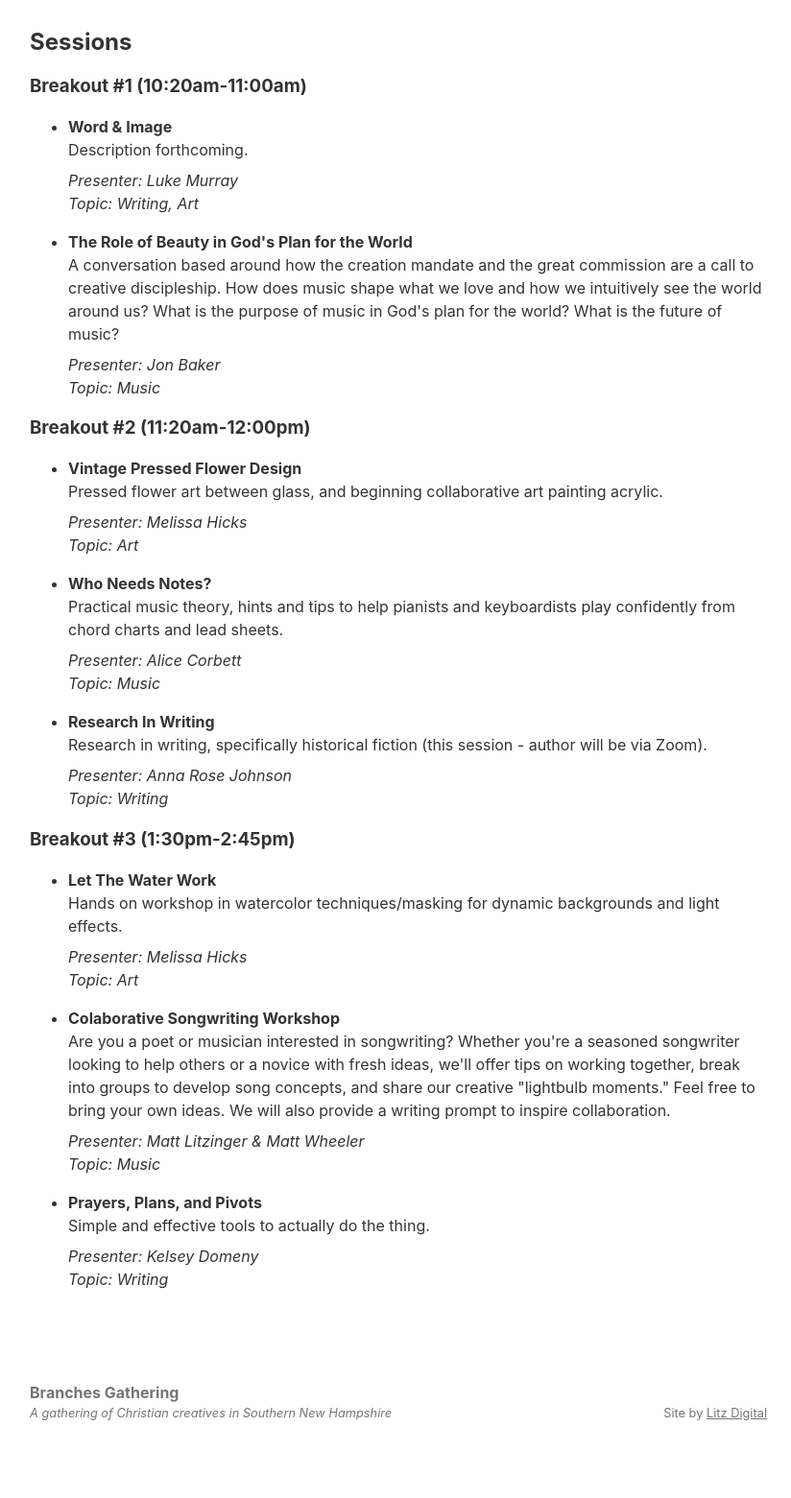
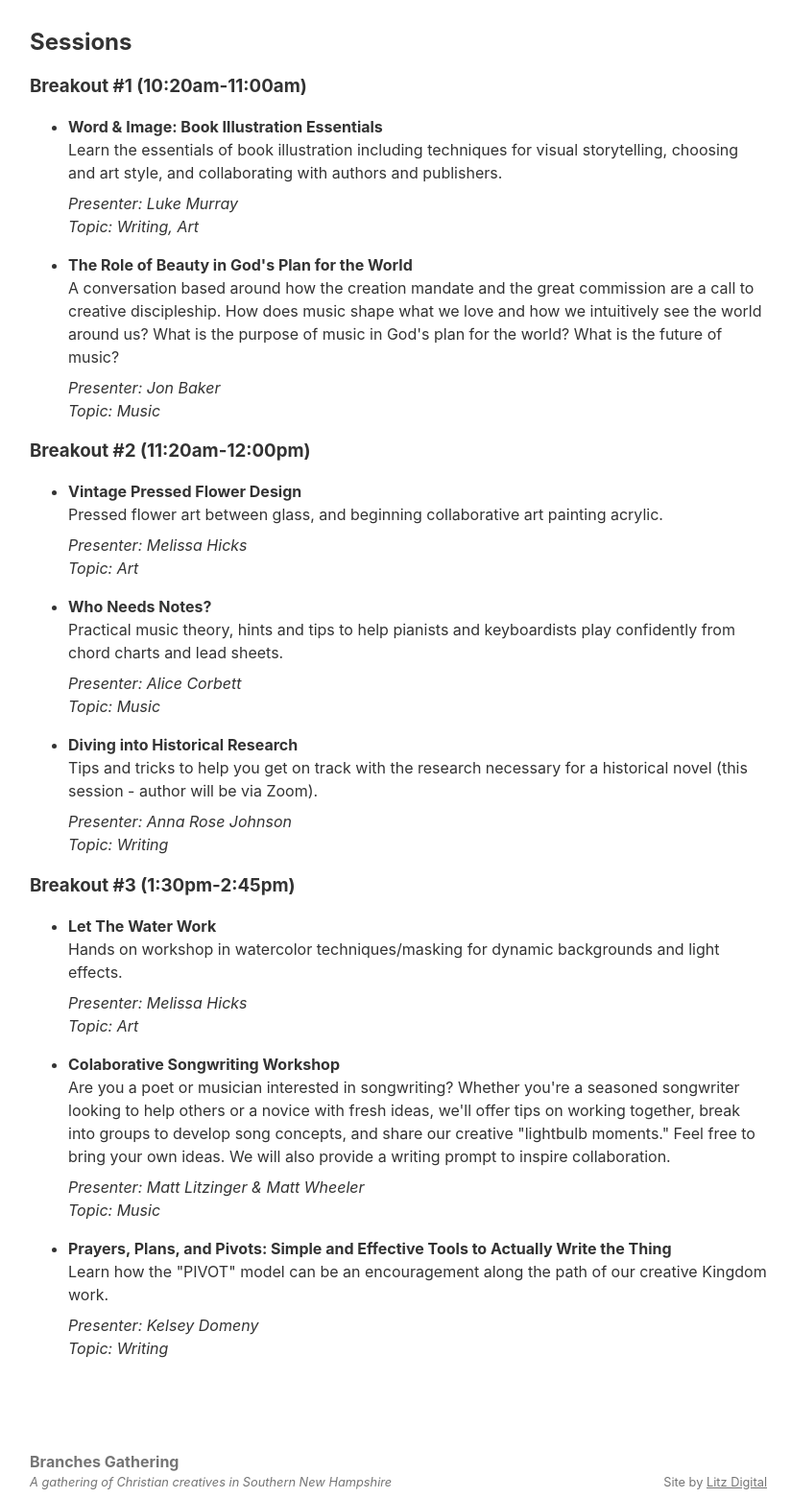
Before and after one commit to mattlitzinger/branches-gathering, an Eleventy site: page content/agenda/index.njk in a window 1280 px wide. Shown: the part 865-2426 px from the top of the page at 96% size, without its empty margins (225-1049 px from the left). Before the commit the page ends 2377 px from the top, so only its background shows below. Built offline with nearby package versions, Linux system fonts and the light colour scheme; Eleventy itself is replaced by a stand-in of ours; files that its build step writes are made by us from their sources.

Commit message:
Adds additional session descriptions

```diff
--- a/content/agenda/index.njk
+++ b/content/agenda/index.njk
@@ -31,8 +31,8 @@ eleventyNavigation:
 <h3>Breakout #1 (10:20am-11:00am)</h3>
 <ul>
   <li>
-    <h4 class="mb-0"><strong>Word & Image</strong></h4>
-    <p class="mt-0 mb-0">Description forthcoming.</p>
+    <h4 class="mb-0"><strong>Word & Image: Book Illustration Essentials</strong></h4>
+    <p class="mt-0 mb-0">Learn the essentials of book illustration including techniques for visual storytelling, choosing and art style, and collaborating with authors and publishers.</p>
     <p class="mt-2 italic">
       <span>Presenter: Luke Murray</span><br>
       <span>Topic: Writing, Art</span>
@@ -67,8 +67,8 @@ eleventyNavigation:
     </p>
   </li>
   <li>
-    <h4 class="mb-0"><strong>Research In Writing</strong></h4>
-    <p class="mt-0 mb-0">Research in writing, specifically historical fiction (this session - author will be via Zoom).</p>
+    <h4 class="mb-0"><strong>Diving into Historical Research</strong></h4>
+    <p class="mt-0 mb-0">Tips and tricks to help you get on track with the research necessary for a historical novel (this session - author will be via Zoom).</p>
     <p class="mt-2 italic">
       <span>Presenter: Anna Rose Johnson</span><br>
       <span>Topic: Writing</span>
@@ -95,8 +95,8 @@ eleventyNavigation:
     </p>
   </li>
   <li>
-    <h4 class="mb-0"><strong>Prayers, Plans, and Pivots</strong></h4>
-    <p class="mt-0 mb-0">Simple and effective tools to actually do the thing.</p>
+    <h4 class="mb-0"><strong>Prayers, Plans, and Pivots: Simple and Effective Tools to Actually Write the Thing</strong></h4>
+    <p class="mt-0 mb-0">Learn how the "PIVOT" model can be an encouragement along the path of our creative Kingdom work.</p>
     <p class="mt-2 italic">
       <span>Presenter: Kelsey Domeny</span><br>
       <span>Topic: Writing</span>
```
Also changed, not shown: content/index.html.
